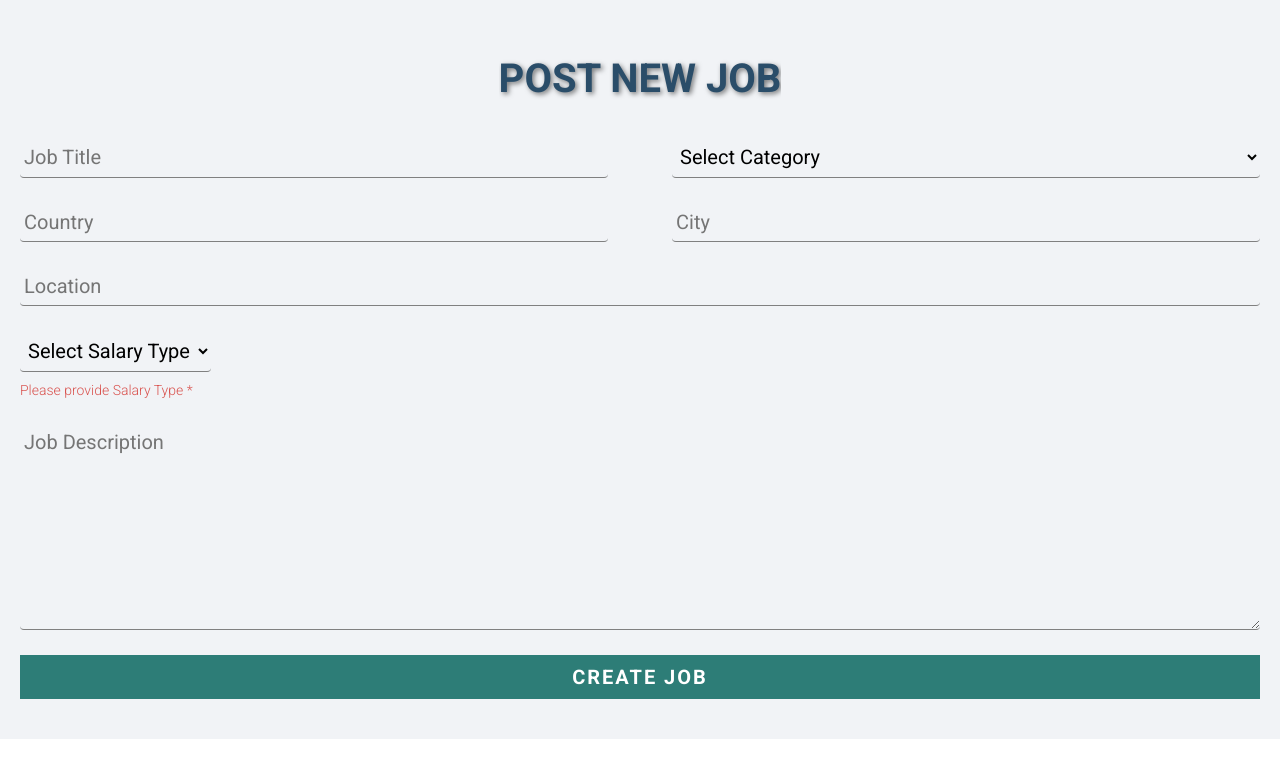
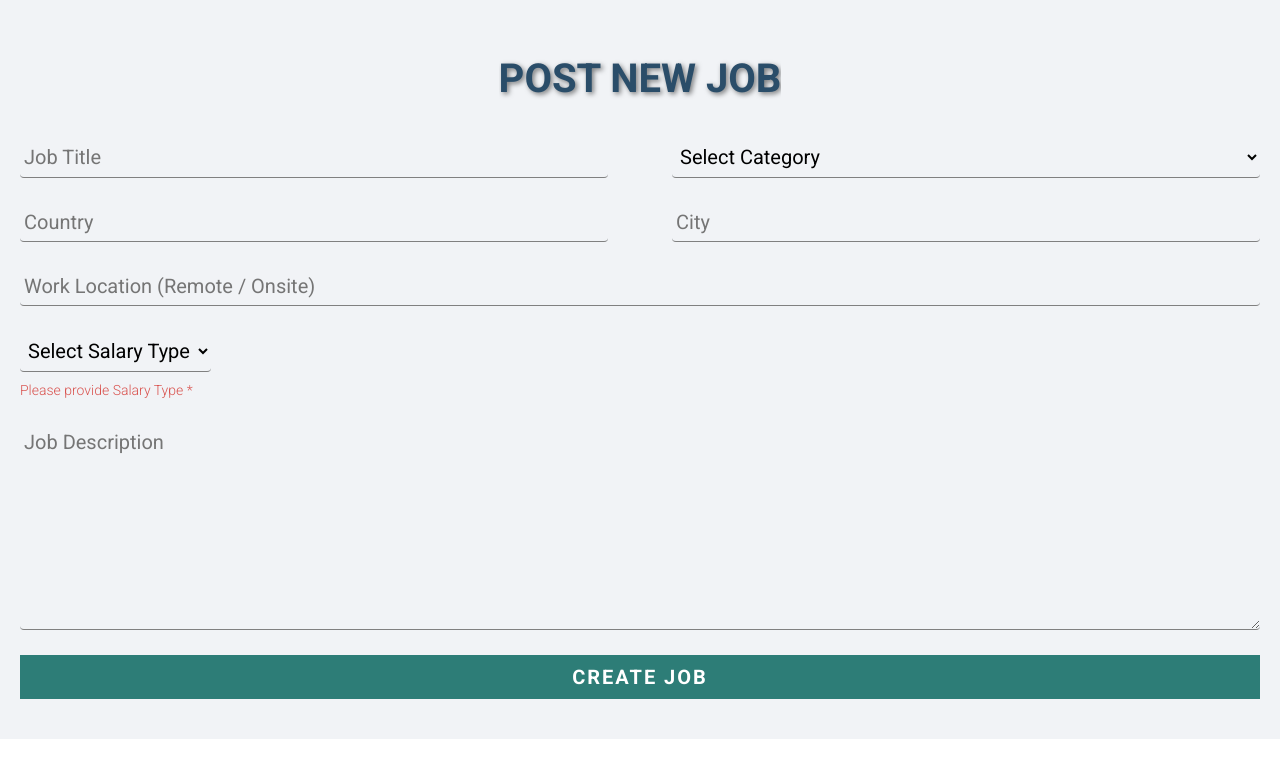
Before and after one commit to Samparnakamble/JobSphere, a React (Vite) app in the folder FRONTEND/: page /job/post in a window 1280 px wide. Shown: the top 778 px of the page. Built offline with nearby package versions, Linux system fonts and the light colour scheme; no server answers.

Commit message:
Update PostJob.jsx

```diff
--- a/FRONTEND/src/components/Job/PostJob.jsx
+++ b/FRONTEND/src/components/Job/PostJob.jsx
@@ -143,7 +143,7 @@ const PostJob = () => {
               type="text"
               value={location}
               onChange={(e) => setLocation(e.target.value)}
-              placeholder="Location"
+              placeholder="Work Location (Remote / Onsite)"
             />
             <div className="salary_wrapper">
               <select
```
